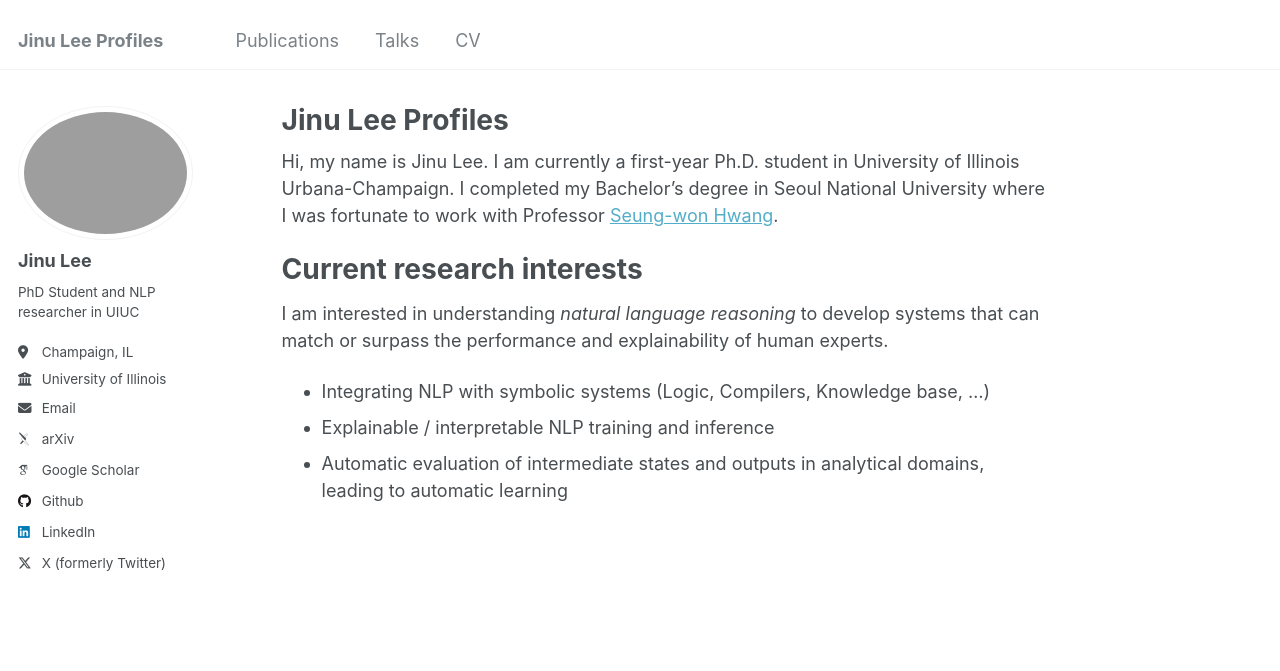
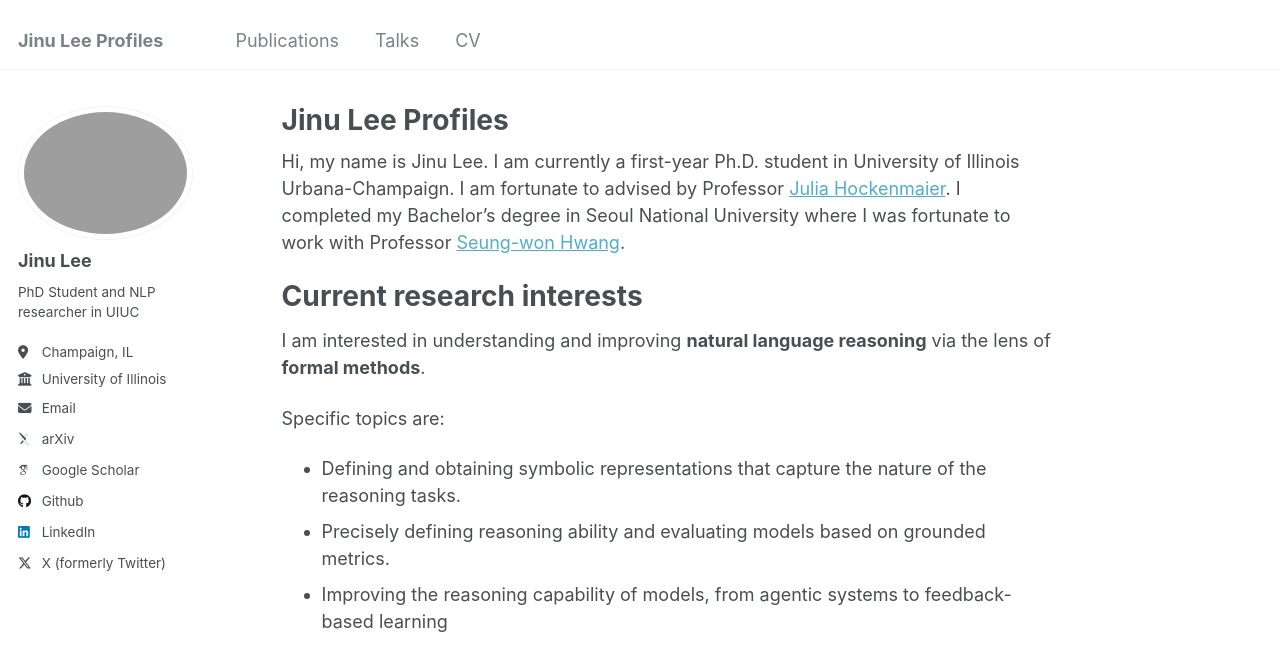
Before and after one commit to jinulee-v/jinulee-v.github.io, a Jekyll site: the page built from _pages/about.md, in a window 1280 px wide. Shown: the top 671 px of the page. Built offline with Jekyll 4.4.1, drawn with Linux system fonts in a browser that asks for light colours; some web fonts are replaced.

Commit message:
fix: fix about and update resume

```diff
--- a/_pages/about.md
+++ b/_pages/about.md
@@ -7,13 +7,14 @@ redirect_from:
   - /about.html
 ---
 
-Hi, my name is Jinu Lee. I am currently a first-year Ph.D. student in University of Illinois Urbana-Champaign. I completed my Bachelor's degree in Seoul National University where I was fortunate to work with Professor [Seung-won Hwang](https://seungwonh.github.io/).
+Hi, my name is Jinu Lee. I am currently a first-year Ph.D. student in University of Illinois Urbana-Champaign. I am fortunate to advised by Professor [Julia Hockenmaier](https://juliahmr.cs.illinois.edu/). I completed my Bachelor's degree in Seoul National University where I was fortunate to work with Professor [Seung-won Hwang](https://seungwonh.github.io/).
 
 
 Current research interests
 =====
-I am interested in understanding *natural language reasoning* to develop systems that can match or surpass the performance and explainability of human experts.
+I am interested in understanding and improving **natural language reasoning** via the lens of **formal methods**.
 
-- Integrating NLP with symbolic systems (Logic, Compilers, Knowledge base, …)
-- Explainable / interpretable NLP training and inference
-- Automatic evaluation of intermediate states and outputs in analytical domains, leading to automatic learning
+Specific topics are:
+* Defining and obtaining symbolic representations that capture the nature of the reasoning tasks.
+* Precisely defining reasoning ability and evaluating models based on grounded metrics.
+* Improving the reasoning capability of models, from agentic systems to feedback-based learning
```
Also changed, not shown: 1 other file.
